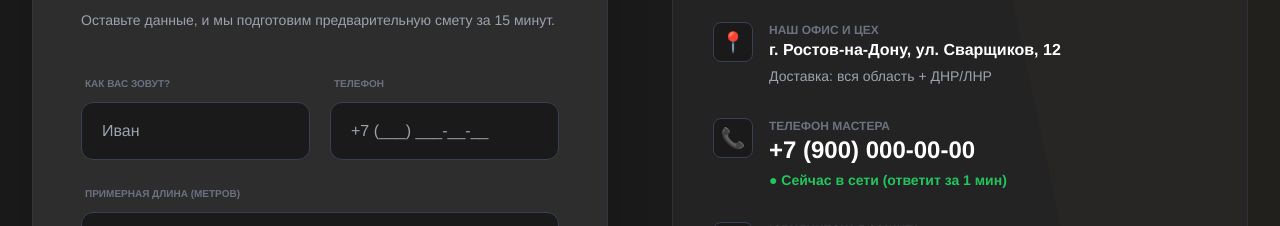
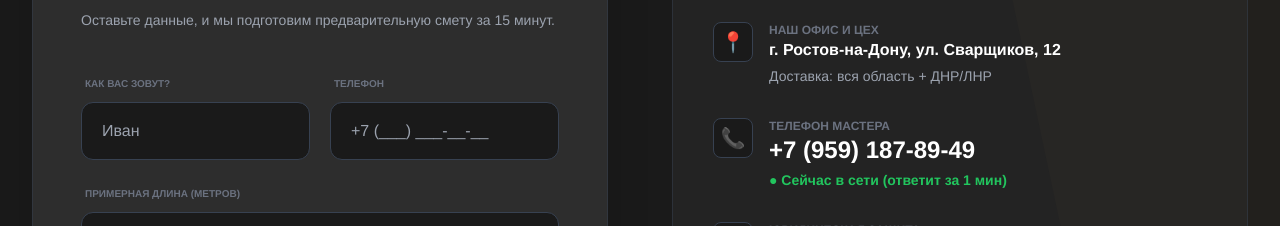
Before and after one commit to ksasha79/KovkaMaster, a React (Vite) app: page / in a window 1280 px wide. Shown: the part 7960-8186 px from the top of the page. Built offline with nearby package versions, Linux system fonts and the light colour scheme.

Commit message:
Update Contact.tsx

```diff
--- a/components/Contact.tsx
+++ b/components/Contact.tsx
@@ -107,7 +107,7 @@ const Contact: React.FC<ContactProps> = ({ prefillMessage }) => {
                      <div className="w-10 h-10 bg-metal-900 rounded-lg flex items-center justify-center text-xl border border-gray-700">📞</div>
                      <div>
                         <div className="text-xs text-gray-500 uppercase font-black">Телефон мастера</div>
-                        <a href="tel:+79000000000" className="text-2xl font-black text-white hover:text-gold-500 transition-colors">+7 (900) 000-00-00</a>
+                        <a href="tel:+79591878949" className="text-2xl font-black text-white hover:text-gold-500 transition-colors">+7 (959) 187-89-49</a>
                         <div className="text-sm text-green-500 font-bold mt-1">● Сейчас в сети (ответит за 1 мин)</div>
                      </div>
                   </div>
```
